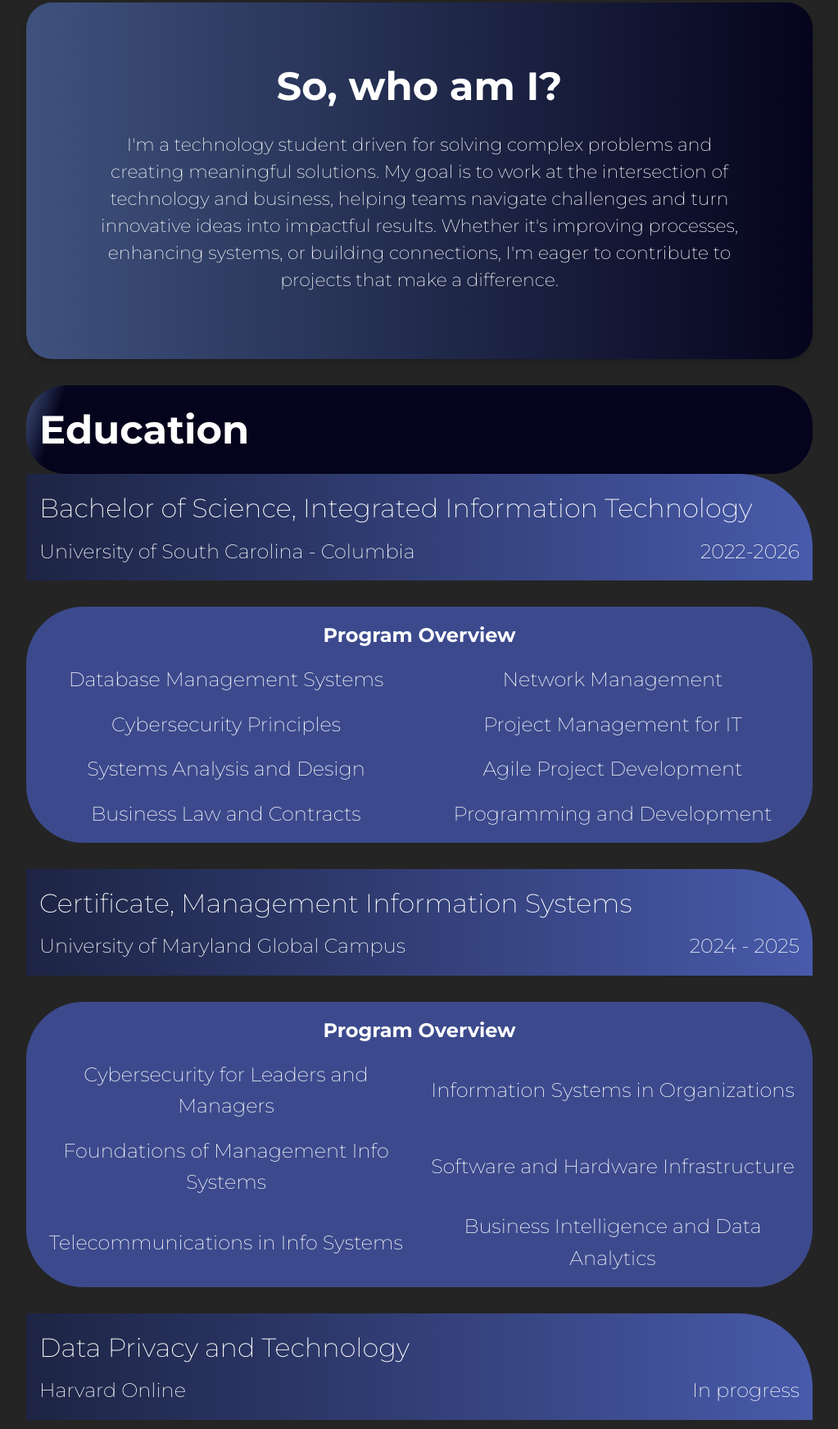
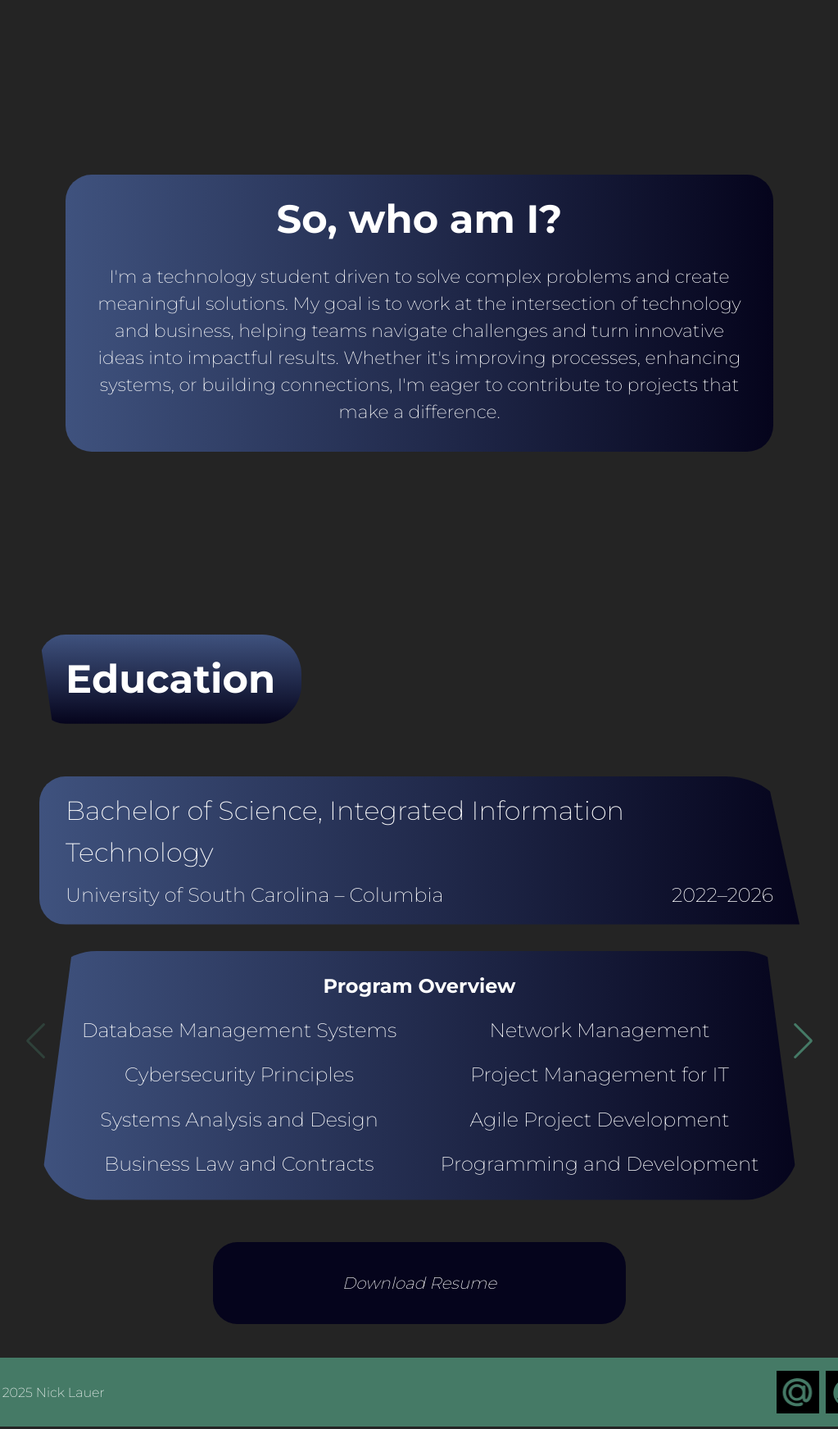
Before and after one commit to nlauer07/PortfolioNick, a plain HTML site: page about.html in a window 1280 px wide. Shown: the part 192-1935 px from the top of the page at 82% size, without its empty margins (128-1151 px from the left). Drawn offline with nearby package versions, Linux system fonts and the light colour scheme.

Commit message:
Update Styles

```diff
--- a/about.html
+++ b/about.html
@@ -1,37 +1,33 @@
-<!-- Written by Nick Lauer -->
 <!DOCTYPE html>
 <html lang="en">
 <head>
-  <meta charset="UTF-8">
-  <meta name="viewport" content="width=device-width, initial-scale=1.0">
-  <meta name="description" content="Nick Lauer's Portfolio showcasing web development projects in Java, Swift, SQL, C++, IoT, and more.">
-  <meta name="keywords" content="Nick Lauer, Portfolio, Web Development, Java, Swift, SQL, C++, IoT">
-  <meta name="author" content="Nick Lauer">
+  <meta charset="UTF-8" />
+  <meta name="viewport" content="width=device-width, initial-scale=1.0" />
+  <meta name="description" content="Nick Lauer's Portfolio showcasing web development projects." />
+  <meta name="keywords" content="Nick Lauer, Portfolio, Web Development, Java, Swift, SQL, C++, IoT" />
+  <meta name="author" content="Nick Lauer" />
   <title>About Nick - Portfolio</title>
+
   <!-- Favicon -->
-  <link rel="icon" href="images/favicon.ico" type="image/x-icon">
-  <!-- Link to Stylesheet -->
-  <link rel="stylesheet" href="styles.css">
-  <!-- Google tag (gtag.js) -->
-  <script async src="https://www.googletagmanager.com/gtag/js?id=G-90WXD2WPR8"></script>
-  <script>
-    window.dataLayer = window.dataLayer || [];
-    function gtag(){dataLayer.push(arguments);}
-    gtag('js', new Date());
-    gtag('config', 'G-90WXD2WPR8');
-  </script>
+  <link rel="icon" href="images/favicon.ico" type="image/x-icon" />
+
+  <!-- Your main stylesheet -->
+  <link rel="stylesheet" href="styles.css" />
+
+  <!-- Swiper.js CSS -->
+  <link rel="stylesheet" href="https://cdn.jsdelivr.net/npm/swiper@11/swiper-bundle.min.css" />
 </head>
+
 <body>
-  <!-- Header with Logo and Navigation -->
+  <!-- Header -->
   <header>
     <div class="logo-container">
       <a href="index.html">
-        <img src="images/logo.png" alt="Site Logo">
+        <img src="images/logo.png" alt="Site Logo" />
       </a>
-      <img src="images/HeaderEllipse.png" alt="Logo Ellipse Image">&nbsp;
+      <img src="images/HeaderEllipse.png" alt="Logo Ellipse Image" />
       <span class="site-name">Nick Lauer</span>
     </div>
-  <!-- Mobile Menu Toggle (visible only on small screens) -->
     <button class="menu-toggle" aria-label="Toggle menu">☰</button>
     <nav>
       <ul>
@@ -45,28 +41,33 @@
 
   <!-- Main Content -->
   <main class="about-page">
-    <!-- Hero-like section with gradient background and corner radius -->
-    <section class="hero-gradient">
+
+    <!-- Hero Section -->
+    <section class="panel hero-section">
+      <div class="hero-content">
       <h1 class="about-heading">So, who am I?</h1>
       <p class="intro-paragraph">
-        I'm a technology student driven for solving complex problems
-        and creating meaningful solutions. My goal is to work at the intersection
-        of technology and business, helping teams navigate challenges and turn
-        innovative ideas into impactful results. Whether it's improving processes,
-        enhancing systems, or building connections, I'm eager to contribute to
-        projects that make a difference.
+        I'm a technology student driven to solve complex problems and create meaningful solutions.
+        My goal is to work at the intersection of technology and business, helping teams navigate challenges
+        and turn innovative ideas into impactful results. Whether it's improving processes, enhancing systems,
+        or building connections, I'm eager to contribute to projects that make a difference.
       </p>
+      </div>
     </section>
 
-    <!-- Education Section Heading -->
-    <h2>Education</h2>
+    <!-- Education Slider Section -->
+    <section class="education-slider-section">
+      <h2 class="education-heading">Education</h2>
+      <div class="swiper">
+        <div class="swiper-wrapper">
 
-    <!-- Bachelor of Science Block -->
+          <!-- Slide 1: Bachelor of Science -->
+          <div class="swiper-slide">
             <div class="education-block">
               <h3 class="education-degree">Bachelor of Science, Integrated Information Technology</h3>
               <div class="education-details">
-         <span class="education-institution">University of South Carolina - Columbia</span>
-         <span class="education-dates">2022-2026</span>
+                <span class="education-institution">University of South Carolina – Columbia</span>
+                <span class="education-dates">2022–2026</span>
               </div>
             </div>
             <div class="education-program-overview">
@@ -82,13 +83,15 @@
                 <div>Programming and Development</div>
               </div>
             </div>
+          </div>
 
-    <!-- Certificate Block -->
+          <!-- Slide 2: Certificate -->
+          <div class="swiper-slide">
             <div class="education-block">
               <h3 class="education-degree">Certificate, Management Information Systems</h3>
               <div class="education-details">
                 <span class="education-institution">University of Maryland Global Campus</span>
-         <span class="education-dates">2024 - 2025</span>
+                <span class="education-dates">2024–2025</span>
               </div>
             </div>
             <div class="education-program-overview">
@@ -102,8 +105,10 @@
                 <div>Business Intelligence and Data Analytics</div>
               </div>
             </div>
+          </div>
 
-    <!-- Data Privacy Block -->
+          <!-- Slide 3: Data Privacy -->
+          <div class="swiper-slide">
             <div class="education-block">
               <h3 class="education-degree">Data Privacy and Technology</h3>
               <div class="education-details">
@@ -117,43 +122,60 @@
                 Covers data collection, surveillance, and the ethical implications of personal information in modern society.
               </p>
             </div>
-
-    <!-- Download Resume Button -->
+          </div>
+        </div>
         <button type="button" class="resume-button">Download Resume</button>
+        <!-- Navigation arrows -->
+        <div class="swiper-button-next"></div>
+        <div class="swiper-button-prev"></div>
+      </div>
+    </section>
   </main>
-
     <!-- Footer -->
+    <section class="panel footer-panel">
       <footer>
         <p>Copyright © 2025 Nick Lauer</p>
         <div class="social-links">
           <a href="mailto:reverb_eight.3c@icloud.com" class="email-icon">
-        <img src="images/email-button.png" alt="Email Button">
+            <img src="images/email-button.png" alt="Email Button" />
           </a>
           <a href="https://github.com/nlauer07" target="_blank">
-        <img src="images/github-button.png" alt="GitHub Button">
+            <img src="images/github-button.png" alt="GitHub Button" />
           </a>
           <a href="https://www.linkedin.com/in/nick-lauer-343554234" target="_blank">
-        <img src="images/linkedin-button.png" alt="LinkedIn Button">
+            <img src="images/linkedin-button.png" alt="LinkedIn Button" />
           </a>
         </div>
       </footer>
+    </section>
 
+
+
+  <!-- Swiper.js Script -->
+  <script src="https://cdn.jsdelivr.net/npm/swiper@11/swiper-bundle.min.js"></script>
+  <script>
+    const swiper = new Swiper('.swiper', {
+      direction: 'horizontal',
+      loop: false,
+      spaceBetween: 30,
+      navigation: {
+        nextEl: '.swiper-button-next',
+        prevEl: '.swiper-button-prev',
+      },
+      slidesPerView: 1,
+      centeredSlides: true,
+    });
+  </script>
+
+  <!-- Menu toggle script -->
   <script>
     document.addEventListener("DOMContentLoaded", function() {
-      // Toggle mobile menu
       const menuToggle = document.querySelector('.menu-toggle');
       const nav = document.querySelector('nav');
-      menuToggle.addEventListener('click', function() {
-        nav.classList.toggle('open');
-      });
-
-      // Resume button click event: Opens the PDF in a new tab
-      const resumeButton = document.querySelector('.resume-button');
-      if (resumeButton) {
-        resumeButton.addEventListener('click', function() {
+      menuToggle.addEventListener('click', () => nav.classList.toggle('open'));
+      document.querySelector('.resume-button')?.addEventListener('click', () => {
         window.open('PDFs/resume-current.pdf', '_blank');
       });
-      }
     });
   </script>
 </body>
--- a/styles.css
+++ b/styles.css
@@ -986,3 +986,192 @@ footer .social-links a img {
   display: inline-block;    /* Displays the back button link inline */
   margin-top: 0.5rem;        /* Adds top margin */
 }
+
+/* -------------------------------------
+   ABOUT PAGE: Figma‐style Education Panels
+------------------------------------- */
+
+/* Main “Education” heading panel */
+.about-page h2:first-of-type {
+  display: inline-block;
+  background: linear-gradient(to right, #3F527E, #05041C);
+  clip-path: polygon(0 0, calc(100% - 40px) 0, 100% 100%, 0 100%);
+  border-top-left-radius: 32px;
+  border-bottom-left-radius: 32px;
+  padding: 1rem 2rem;
+  margin: 2rem 0;
+  margin-left: 1rem;
+  color: #FFFFFF;
+  align-self: flex-start;
+}
+
+/* Each degree/certificate block */
+.about-page .education-block {
+  background: linear-gradient(to right, #3F527E, #05041C);
+  clip-path: polygon(0 0, calc(100% - 40px) 0, 100% 100%, 0 100%);
+  border-top-left-radius: 32px;
+  border-bottom-left-radius: 32px;
+  padding: 1rem 2rem;
+  margin: 2rem 1rem;
+  color: #FFFFFF;
+}
+
+/* Program Overview grids */
+.about-page .education-program-overview {
+  background: linear-gradient(to right, #3F527E, #05041C);
+  clip-path: polygon(40px 0, calc(100% - 40px) 0, 100% 100%, 0 100%);
+  padding: 1.5rem 2rem;
+  margin: 2rem 1rem;
+  color: #FFFFFF;
+  position: relative;
+}
+
+/* Resume button below Data Privacy overview */
+.about-page .education-program-overview:last-of-type .resume-button {
+  display: block;
+  margin: 2rem 1rem 0;
+  position: static;
+}
+
+/* -------------------------------------
+   HEADER
+------------------------------------- */
+
+:root {
+  --header-height: 80px;
+}
+
+/* Sticky header */
+header {
+  position: sticky;
+  top: 0;
+  z-index: 1000;
+}
+
+/* -------------------------------------
+   PAGE RESET: Disable Scroll Snap
+------------------------------------- */
+
+html, body {
+  height: 100%;
+  margin: 0;
+  scroll-behavior: smooth;
+  scroll-snap-type: none;
+}
+
+main.about-page {
+  padding-top: var(--header-height);
+  height: auto;
+  overflow-y: visible;
+}
+
+/* -------------------------------------
+   HERO PANEL: tighten layout
+------------------------------------- */
+
+/* Full viewport hero section */
+.hero-section {
+  display: flex;
+  justify-content: center;
+  align-items: center;
+  height: calc(100vh - var(--header-height));
+  min-height: calc(100vh - var(--header-height));
+}
+
+/* Tight gradient just around the text */
+.hero-content {
+  display: inline-block;
+  background: linear-gradient(to right, #3F527E, #05041C);
+  border-radius: 32px;
+  padding: 1rem 2rem;
+  text-align: center;
+}
+
+
+
+main.about-page .panel.hero-gradient .intro-paragraph {
+  display: block;
+  margin: 1rem auto 0;
+  max-width: 800px;
+}
+
+/* -------------------------------------
+   FOOTER PANEL
+------------------------------------- */
+
+main.about-page .footer-panel {
+  min-height: auto;
+  margin: 2rem 1rem;
+  padding: 2rem;
+}
+
+/* -------------------------------------
+   EDUCATION SLIDER (Swiper.js)
+------------------------------------- */
+
+/* Swiper container sizing */
+.swiper {
+  width: 100%;
+  padding-top: 2rem;
+  padding-bottom: 2rem;
+}
+
+/* Each slide layout */
+.swiper-slide {
+  display: flex;
+  flex-direction: column;
+  align-items: center;
+  justify-content: flex-start;
+}
+
+/* Navigation arrows */
+.swiper-button-next,
+.swiper-button-prev {
+  color: #FFFFFF;
+}
+
+/* -------------------------------------
+   OTHER PANEL SPACING
+------------------------------------- */
+
+.about-page .panel .education-block,
+.about-page .panel .education-program-overview {
+  margin: 2rem 1rem;
+}
+.about-page h2.education-heading {
+  display: inline-block;
+  background: linear-gradient(180deg, #3F527E, #05041C);
+  clip-path: polygon(0 0, 100% 0, 100% 100%, 5% 100%);
+  border-top-left-radius: 32px;
+  border-bottom-left-radius: 32px;
+  padding: 1rem 2rem;
+  margin: 2rem 0;
+  margin-left: 1rem;
+  color: #FFFFFF;
+}
+
+:root {
+  --swiper-navigation-color: #457A66; /* arrow color */
+  --swiper-navigation-sides-offset: -2px; /* adjust this number */
+}
+
+.form-button {
+  background-color: #374A86;
+  font-family: 'Montserrat', sans-serif;  /* Uses Montserrat font */
+  font-weight: 420;           /* Non-standard weight (consider 400 or 500) */
+  font-size: 20px;            /* Sets font size */
+  font-style: italic;         /* Italicizes text */
+  color: #ffffff;            /* White text color */
+  width: 300px;              /* Fixed width */
+  height: 50px;             /* Fixed height */
+  border-radius: 30px;        /* Rounds the corners */
+  display: flex;             /* Uses flexbox for centering content */
+  align-items: center;       /* Vertically centers content */
+  justify-content: center;   /* Horizontally centers content */
+  margin: 1% auto;           /* Centers button with vertical margin */
+  cursor: pointer;           /* Pointer cursor on hover */
+  transition: opacity 0.3s ease;  /* Smooth opacity transition */
+  }
+  .form-button:hover {
+    background-color: #4D856F;  /* Changes background on hover */
+  }
```
Also changed, not shown: contact.html (+1 -1 lines). Lines whose indentation alone changed are shown as unchanged.
